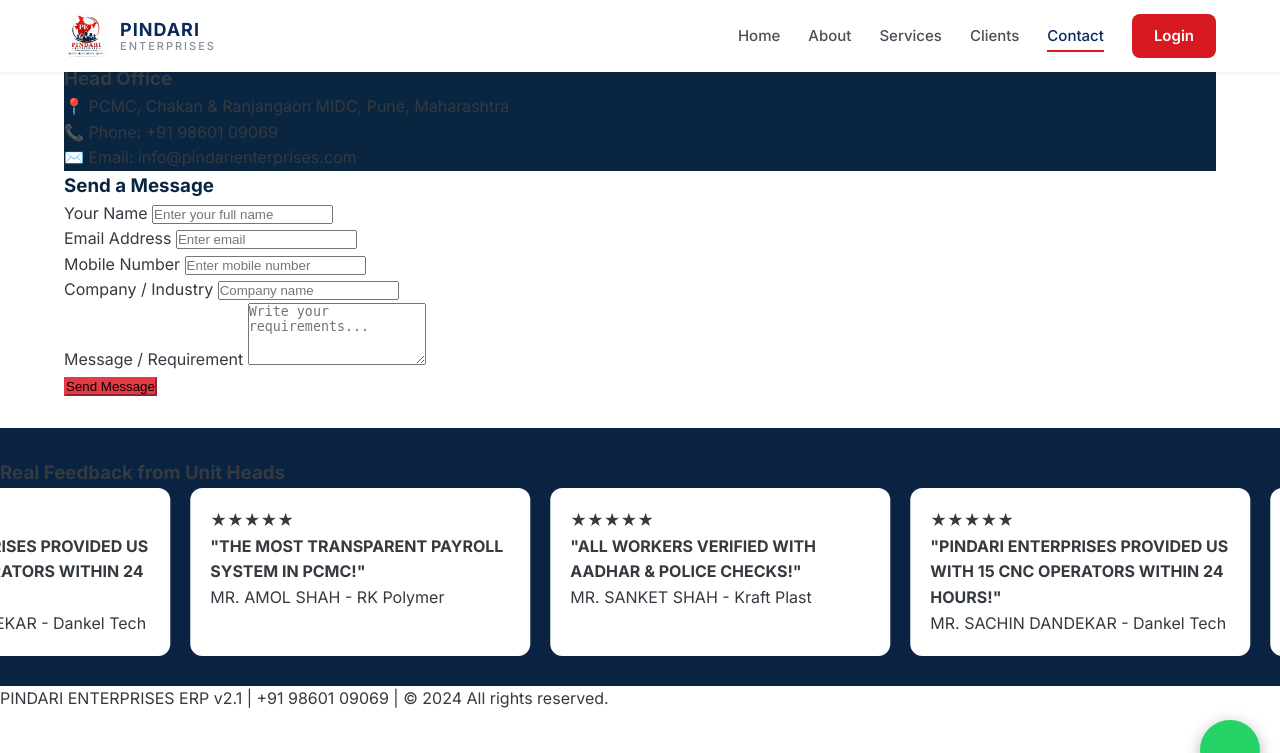
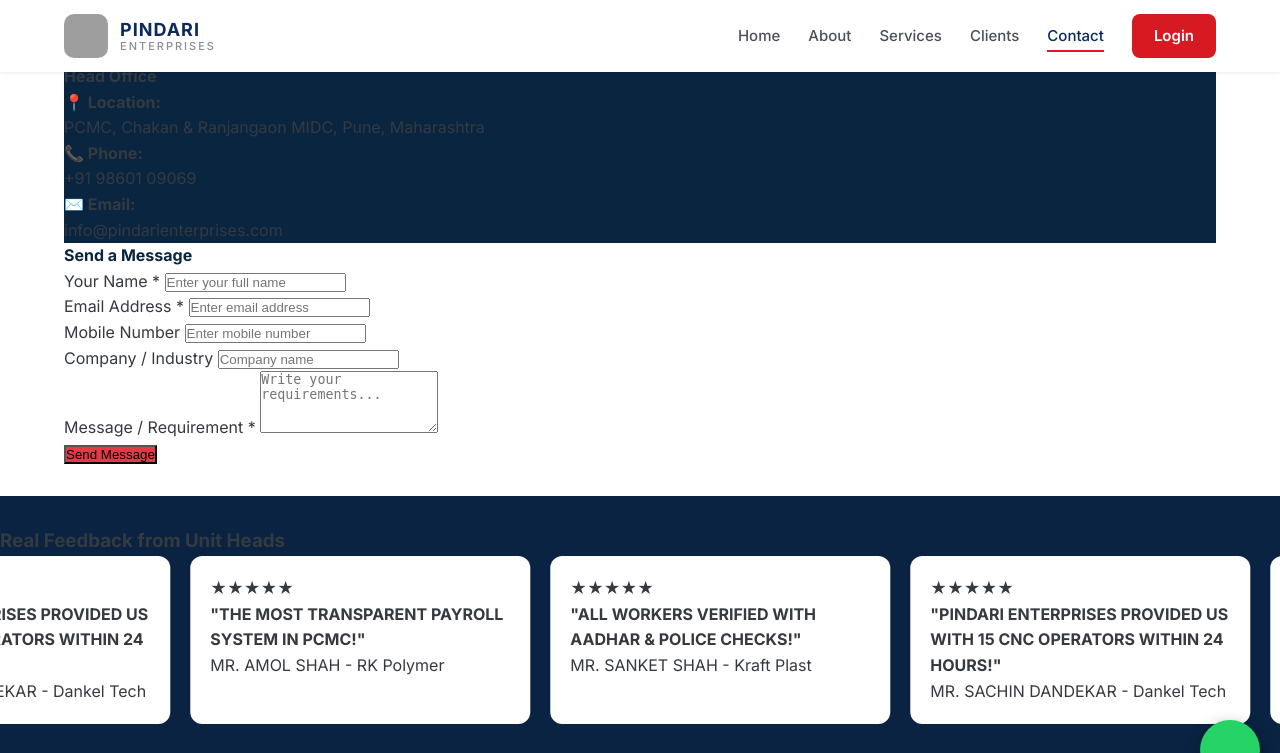
Before and after one commit to ceoajtutorials-cmd/pindari-erp-portal, a PHP site: page /pindari-enterprises/public/contact.php in a window 1280 px wide. Shown: the top 753 px of the page. Run offline with PHP 8.4, Linux system fonts and the light colour scheme; some libraries are stand-ins or nearby versions; grey boxes are pictures that could not be loaded.

Commit message:
Update contact.php

```diff
--- a/public/contact.php
+++ b/public/contact.php
@@ -3,14 +3,10 @@ require_once __DIR__ . '/../config/config.php';
 $pageTitle = 'Contact Us';
 $currentPage = 'contact';
 
-// Include header safely
-if (file_exists(__DIR__ . '/../includes/header.php')) {
-    require_once __DIR__ . '/../includes/header.php';
-} elseif (file_exists('includes/header.php')) {
-    require_once 'includes/header.php';
-}
+// Form Handling Logic
+$success_msg = '';
+$error_msg = '';
 
-// Handle form submission
 if ($_SERVER['REQUEST_METHOD'] === 'POST') {
     $name = trim($_POST['name'] ?? '');
     $email = trim($_POST['email'] ?? '');
@@ -18,87 +14,85 @@ if ($_SERVER['REQUEST_METHOD'] === 'POST') {
     $company = trim($_POST['company'] ?? '');
     $message = trim($_POST['message'] ?? '');
 
-    $errors = [];
-    if (empty($name)) $errors[] = 'Name is required';
-    if (empty($email) || !filter_var($email, FILTER_VALIDATE_EMAIL)) $errors[] = 'Valid email is required';
-    if (empty($message)) $errors[] = 'Message is required';
-
-    if (empty($errors)) {
+    if (!empty($name) && !empty($email) && !empty($message)) {
         try {
             if (function_exists('db')) {
                 $stmt = db()->prepare("INSERT INTO contact_messages (name, email, phone, company, message) VALUES (?, ?, ?, ?, ?)");
                 $stmt->execute([$name, $email, $phone, $company, $message]);
             }
-            if (function_exists('set_flash')) {
-                set_flash('success', 'Thank you! Your message has been received. Our team will contact you within 24 hours.');
-            }
-            if (function_exists('redirect')) {
-                redirect(APP_URL . '/public/contact.php');
-            }
+            $success_msg = 'Thank you! Your message has been received. Our team will contact you within 24 hours.';
         } catch (Exception $e) {
-            $error_msg = "Database error: " . $e->getMessage();
+            $error_msg = 'Something went wrong. Please try again.';
         }
+    } else {
+        $error_msg = 'Please fill in all required fields.';
     }
+}
+
+// Include Header
+if (file_exists(__DIR__ . '/../includes/header.php')) {
+    require_once __DIR__ . '/../includes/header.php';
+} elseif (file_exists('includes/header.php')) {
+    require_once 'includes/header.php';
 }
 ?>
 
-<!-- Contact Section Layout -->
-<section class="bg-navy text-white py-5 text-center" style="background-color: #0A2540;">
-    <div class="container">
-        <h1 class="fw-bold mb-2">Contact Us</h1>
-        <p class="text-white-50">Get in touch with Pindari Enterprises for verified manpower supply.</p>
+<!-- Clean Hero Section -->
+<section class="text-white py-5 text-center" style="background-color: #0A2540;">
+    <div class="container py-3">
+        <h1 class="fw-bold display-6 mb-2">Contact Us</h1>
+        <p class="text-white-50 lead fs-6">Get in touch with Pindari Enterprises for verified manpower supply.</p>
     </div>
 </section>
 
+<!-- Clean Contact Section -->
 <div class="container py-5">
-    <div class="row g-4">
+    <div class="row g-4 justify-content-center">
         <!-- Head Office Info Box -->
-        <div class="col-md-5">
+        <div class="col-lg-4 col-md-5">
             <div class="card p-4 shadow-sm border-0 text-white h-100" style="background-color: #0A2540;">
-                <h3 class="fw-bold mb-3">Head Office</h3>
-                <p class="mb-3">📍 PCMC, Chakan & Ranjangaon MIDC, Pune, Maharashtra</p>
-                <p class="mb-3">📞 Phone: +91 98601 09069</p>
-                <p class="mb-0">✉️ Email: info@pindarienterprises.com</p>
+                <h4 class="fw-bold mb-4 border-bottom pb-2">Head Office</h4>
+                <p class="mb-3"><strong>📍 Location:</strong><br>PCMC, Chakan & Ranjangaon MIDC, Pune, Maharashtra</p>
+                <p class="mb-3"><strong>📞 Phone:</strong><br>+91 98601 09069</p>
+                <p class="mb-0"><strong>✉️ Email:</strong><br>info@pindarienterprises.com</p>
             </div>
         </div>
 
         <!-- Contact Form Box -->
-        <div class="col-md-7">
-            <div class="card p-4 shadow-sm border-0">
-                <h3 class="fw-bold mb-3" style="color: #0A2540;">Send a Message</h3>
+        <div class="col-lg-7 col-md-7">
+            <div class="card p-4 shadow-sm border-0 bg-white">
+                <h4 class="fw-bold mb-3" style="color: #0A2540;">Send a Message</h4>
 
-                <?php if (!empty($errors)): ?>
-                    <div class="alert alert-danger">
-                        <ul class="mb-0">
-                            <?php foreach ($errors as $err): ?>
-                                <li><?php echo htmlspecialchars($err); ?></li>
-                            <?php endforeach; ?>
-                        </ul>
-                    </div>
+                <?php if (!empty($success_msg)): ?>
+                    <div class="alert alert-success"><?php echo $success_msg; ?></div>
+                <?php endif; ?>
+
+                <?php if (!empty($error_msg)): ?>
+                    <div class="alert alert-danger"><?php echo $error_msg; ?></div>
                 <?php endif; ?>
 
                 <form action="contact.php" method="POST">
                     <div class="mb-3">
-                        <label class="form-label">Your Name</label>
+                        <label class="form-label fw-semibold">Your Name *</label>
                         <input type="text" name="name" class="form-control" required placeholder="Enter your full name">
                     </div>
                     <div class="mb-3">
-                        <label class="form-label">Email Address</label>
-                        <input type="email" name="email" class="form-control" required placeholder="Enter email">
+                        <label class="form-label fw-semibold">Email Address *</label>
+                        <input type="email" name="email" class="form-control" required placeholder="Enter email address">
                     </div>
                     <div class="mb-3">
-                        <label class="form-label">Mobile Number</label>
+                        <label class="form-label fw-semibold">Mobile Number</label>
                         <input type="tel" name="phone" class="form-control" placeholder="Enter mobile number">
                     </div>
                     <div class="mb-3">
-                        <label class="form-label">Company / Industry</label>
+                        <label class="form-label fw-semibold">Company / Industry</label>
                         <input type="text" name="company" class="form-control" placeholder="Company name">
                     </div>
                     <div class="mb-3">
-                        <label class="form-label">Message / Requirement</label>
+                        <label class="form-label fw-semibold">Message / Requirement *</label>
                         <textarea name="message" class="form-control" rows="4" required placeholder="Write your requirements..."></textarea>
                     </div>
-                    <button type="submit" class="btn btn-danger w-100 fw-bold" style="background-color: #E63946; border-color: #E63946;">Send Message</button>
+                    <button type="submit" class="btn text-white w-100 fw-bold py-2" style="background-color: #E63946;">Send Message</button>
                 </form>
             </div>
         </div>
```
